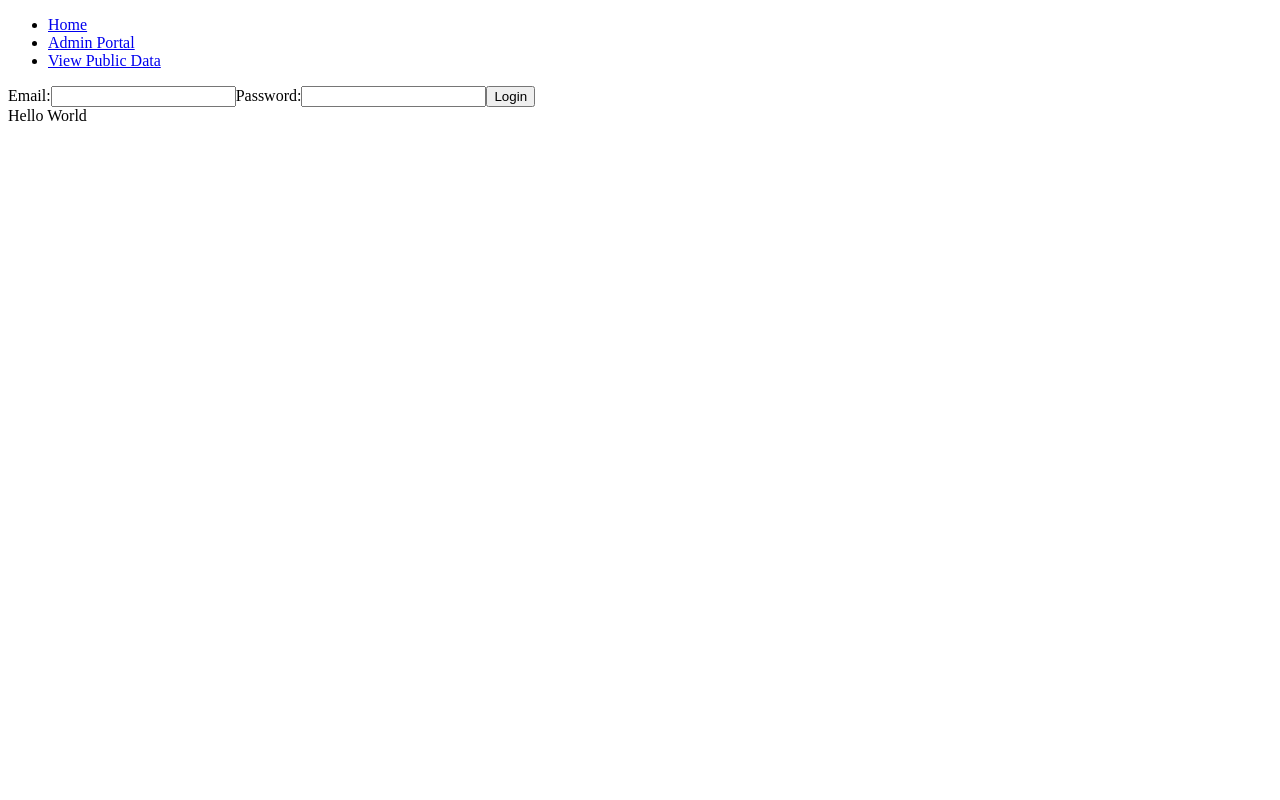
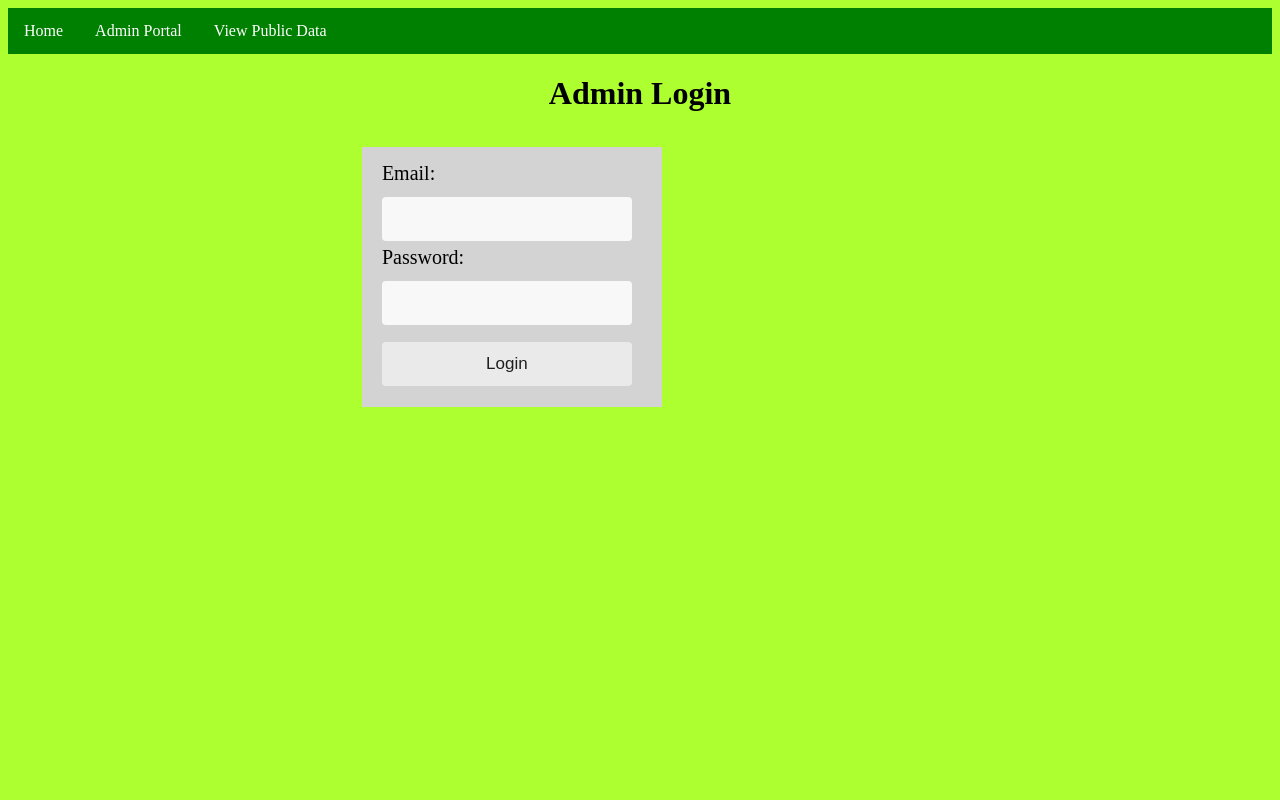
Before and after one commit to BlaineInsane/CMPS-383-mirror, a React (Create React App) app in the folder FA20.P05.Web/ClientApp/: page /AdminPortal in a window 1280 px wide. Shown: the top 800 px of the page. Built offline with nearby package versions, Linux system fonts and the light colour scheme.

Commit message:
CSS STYLING

```diff
--- a/FA20.P05.Web/ClientApp/src/Login.css
+++ /dev/null
@@ -1,33 +0,0 @@
-
-    .Login {
-      padding: 60px 0;
-    }
-
-    .Login form {
-      margin: 0 auto;
-      max-width: 320px;
-    }
-    ul {
-      list-style-type: none;
-      margin: 0;
-      padding: 0;
-      overflow: hidden;
-      background-color: #333;
-    }
-
-    li {
-      float: left;
-    }
-
-    li a {
-      display: block;
-      color: white;
-      text-align: center;
-      padding: 14px 16px;
-      text-decoration: none;
-    }
-
-    /* Change the link color to #111 (black) on hover */
-    li a:hover {
-      background-color: #111;
-    }
--- a/FA20.P05.Web/ClientApp/src/pages/AdminPortal.js
+++ b/FA20.P05.Web/ClientApp/src/pages/AdminPortal.js
@@ -34,15 +34,18 @@ function AdminPortal() {
 
   return (
     <>
+      <h1>Admin Login</h1>
       <Form onSubmit={handleLogin}>
         <label>
-          Email:
+          Email:<br></br>
           <input type="text" onChange={handleEmailChange}></input>
         </label>
+        <br></br>
         <label>
-          Password:
+          Password:<br></br>
           <input type="text" onChange={handlePasswordChange}></input>
         </label>
+        <br></br>
         <Button block bsSize="large" type="submit">
           Login
         </Button>
--- a/FA20.P05.Web/ClientApp/src/pages/styles.css
+++ b/FA20.P05.Web/ClientApp/src/pages/styles.css
@@ -1,70 +1,156 @@
-/* Button used to open the contact form - fixed at the bottom of the page */
-.open-button {
-  background-color: #555;
-  color: white;
-  padding: 16px 20px;
-  border: none;
-  cursor: pointer;
-  opacity: 0.8;
-  position: fixed;
-  bottom: 23px;
-  right: 28px;
-  width: 280px;
+h1 {
+  text-align: center;
+}
+form {
+  background-color: lightgrey;
+  text-align: left;
+  font-size: 20px;
+  width: 300px;
+  height: 260px;
+  margin-left: 28%;
+  margin-top: 35px;
+  padding: 15px;
+  padding-left: 20px;
+}
+ul {
+  list-style-type: none;
+  margin: 0;
+  padding: 0;
+  overflow: hidden;
+  background-color: green;
 }
 
-/* The popup form - hidden by default */
-.form-popup {
-  display: none;
-  position: fixed;
-  bottom: 0;
-  right: 15px;
-  border: 3px solid #f1f1f1;
-  z-index: 9;
+li {
+  float: left;
+}
+.label {
+  padding-top: 50px;
 }
 
-/* Add styles to the form container */
-.form-container {
-  max-width: 300px;
-  padding: 10px;
-  background-color: white;
+li a {
+  display: block;
+  color: white;
+  text-align: center;
+  padding: 14px 16px;
+  text-decoration: none;
 }
 
-/* Full-width input fields */
-.form-container input[type="text"],
-.form-container input[type="password"] {
-  width: 100%;
-  padding: 15px;
-  margin: 5px 0 22px 0;
-  border: none;
-  background: #f1f1f1;
+/* Change the link color to #111 (black) on hover */
+li a:hover {
+  background-color: grey;
+}
+footer {
+  margin-top: 80%;
+  background-color: green;
+}
+body {
+  background-color: greenyellow;
+}
+* {
+  box-sizing: border-box;
 }
 
-/* When the inputs get focus, do something */
-.form-container input[type="text"]:focus,
-.form-container input[type="password"]:focus {
-  background-color: #ddd;
-  outline: none;
+/* style the container */
+.container {
+  position: relative;
+  border-radius: 5px;
+  background-color: #f2f2f2;
+  padding: 20px 0 30px 0;
 }
 
-/* Set a style for the submit/login button */
-.form-container .btn {
-  background-color: #4caf50;
-  color: white;
-  padding: 16px 20px;
+/* style inputs and link buttons */
+input,
+.btn {
+  width: 250px;
+  padding: 12px;
   border: none;
-  cursor: pointer;
-  width: 100%;
-  margin-bottom: 10px;
-  opacity: 0.8;
+  border-radius: 4px;
+  margin: 5px 0;
+  opacity: 0.85;
+  display: inline-block;
+  font-size: 17px;
+  line-height: 20px;
+  text-decoration: none; /* remove underline from anchors */
+  margin-top: 12px;
 }
 
-/* Add a red background color to the cancel button */
-.form-container .cancel {
-  background-color: red;
+input:hover,
+.btn:hover {
+  opacity: 1;
 }
 
-/* Add some hover effects to buttons */
-.form-container .btn:hover,
-.open-button:hover {
-  opacity: 1;
+/* style the submit button */
+input[type="submit"] {
+  background-color: #4caf50;
+  color: darkgrey;
+  cursor: pointer;
 }
+
+input[type="submit"]:hover {
+  background-color: darkgrey;
+}
+
+/* Two-column layout */
+.col {
+  float: left;
+  width: 50%;
+  margin: auto;
+  padding: 0 50px;
+  margin-top: 6px;
+}
+
+/* Clear floats after the columns */
+.row:after {
+  content: "";
+  display: table;
+  clear: both;
+}
+
+/* vertical line */
+.vl {
+  position: absolute;
+  left: 50%;
+  transform: translate(-50%);
+  border: 2px solid #ddd;
+  height: 175px;
+}
+
+/* text inside the vertical line */
+.inner {
+  position: absolute;
+  top: 50%;
+  transform: translate(-50%, -50%);
+  background-color: #f1f1f1;
+  border: 1px solid #ccc;
+  border-radius: 50%;
+  padding: 8px 10px;
+}
+
+/* hide some text on medium and large screens */
+.hide-md-lg {
+  display: none;
+}
+
+/* bottom container */
+.bottom-container {
+  text-align: center;
+  background-color: #666;
+  border-radius: 0px 0px 4px 4px;
+}
+
+/* Responsive layout - when the screen is less than 650px wide, make the two columns stack on top of each other instead of next to each other */
+@media screen and (max-width: 650px) {
+  .col {
+    width: 100%;
+    margin-top: 0;
+  }
+  /* hide the vertical line */
+  .vl {
+    display: none;
+  }
+  /* show the hidden text on small screens */
+  .hide-md-lg {
+    display: block;
+    text-align: center;
+  }
+}
```
